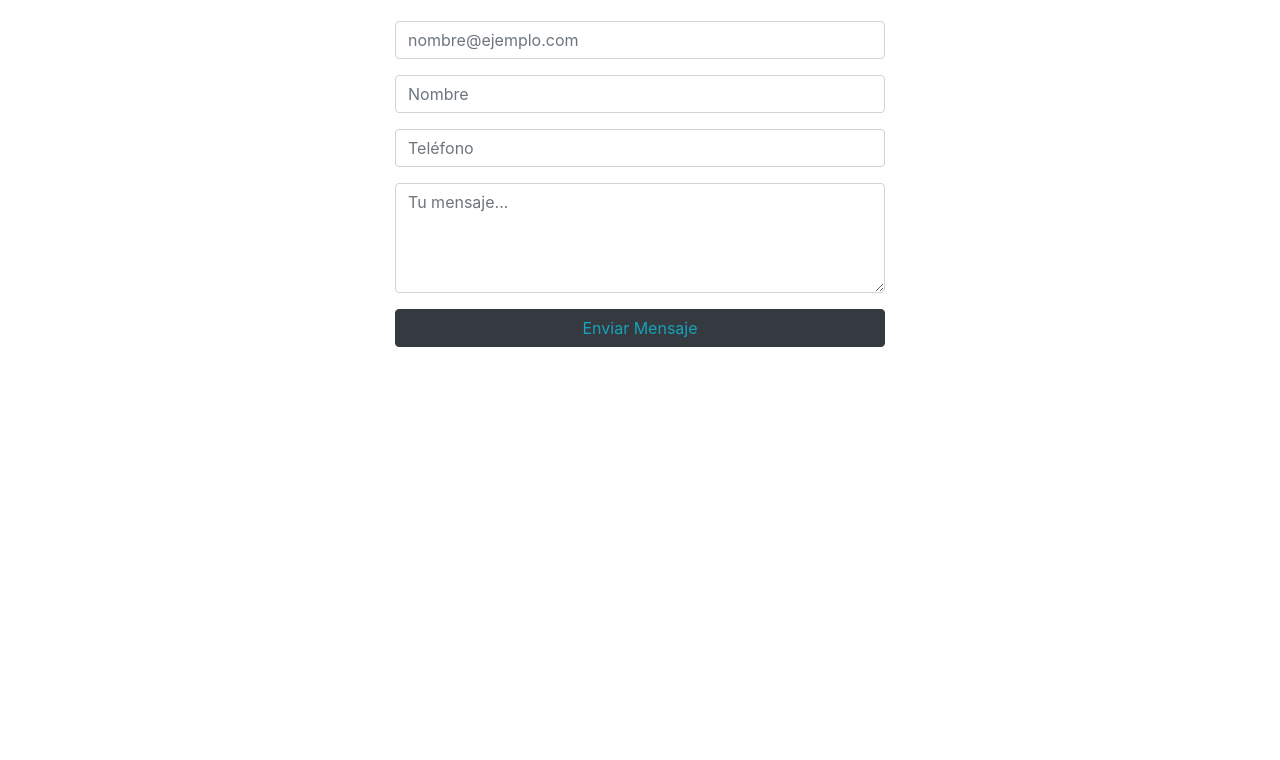
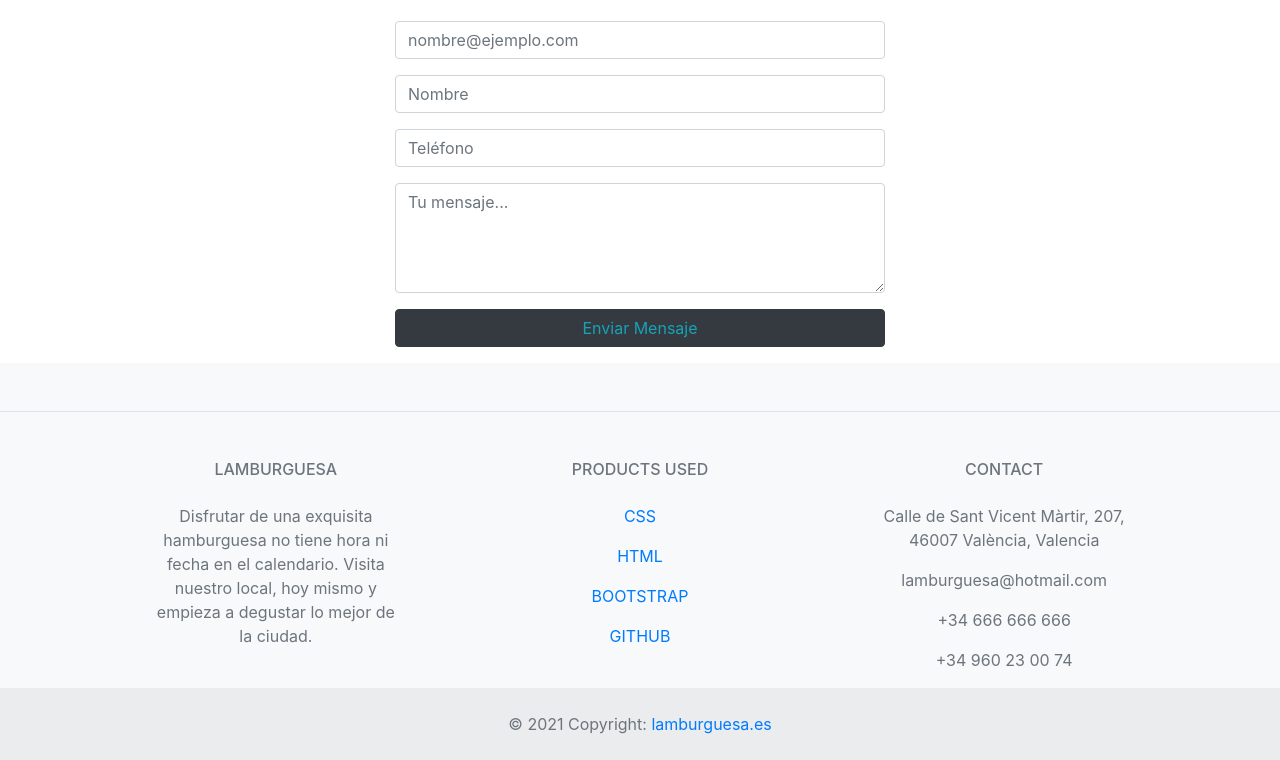
Before and after one commit to XNycX/ProyectoBootstrap, a plain HTML site: page Contact.html in a window 1280 px wide. Shown: the part 226-986 px from the top of the page. Before the commit the page ends 800 px from the top, so only its background shows below. Drawn offline with nearby package versions, Linux system fonts and the light colour scheme.

Commit message:
Footer added to contact

```diff
--- a/Contact.html
+++ b/Contact.html
@@ -61,7 +61,81 @@
 
     </div>
   </section>
-
+<!-- Footer -->
+<footer class="text-center text-lg-start bg-light text-muted">
+    <section class="d-flex justify-content-center justify-content-lg-between p-4 border-bottom">
+        <div class="me-5 d-none d-lg-block">
+        </div>
+        <div>
+        </div>
+        <!-- Right -->
+    </section>
+    <!-- Section: Links  -->
+    <section class="">
+        <div class="container text-center text-md-start mt-5">
+            <!-- Grid row -->
+            <div class="row mt-3">
+                <!-- Grid column -->
+                <div class="col-md-3 col-lg-4 col-xl-3 mx-auto mb-4">
+                    <!-- Content -->
+                    <h6 class="text-uppercase fw-bold mb-4">
+                        <i class="fas fa-gem me-3"></i>LAMBURGUESA
+                    </h6>
+                    <p>
+                        Disfrutar de una exquisita hamburguesa no tiene hora ni fecha en el calendario. Visita
+                        nuestro local, hoy mismo y empieza a degustar lo mejor de la ciudad.
+                    </p>
+                </div>
+                <!-- Grid column -->
+                <div class="col-md-2 col-lg-2 col-xl-2 mx-auto mb-4">
+                    <!-- Links -->
+                    <h6 class="text-uppercase fw-bold mb-4">
+                        Products used
+                    </h6>
+                    <p>
+                        <a href="https://www.w3schools.com/css/" target="_blank" class="text-reset">CSS</a>
+                    </p>
+                    <p>
+                        <a href="https://www.w3schools.com/html/default.asp" target="_blank"
+                            class="text-reset">HTML</a>
+                    </p>
+                    <p>
+                        <a href="https://geekshubsacademy.com/cursos/bootstrap" target="_blank"
+                            class="text-reset">BOOTSTRAP</a>
+                    </p>
+                    <p>
+                        <a href="https://geekshubsacademy.com/cursos/github" target="_blank"
+                            class="text-reset">GITHUB</a>
+                    </p>
+                </div>
+                <!-- Grid column -->
+                <div class="col-md-4 col-lg-3 col-xl-3 mx-auto mb-md-0 mb-4">
+                    <!-- Links -->
+                    <h6 class="text-uppercase fw-bold mb-4">
+                        Contact
+                    </h6>
+                    <p><i class="fas fa-home me-3"></i>Calle de Sant Vicent Màrtir, 207, 46007 València, Valencia
+                    </p>
+                    <p>
+                        <i class="fas fa-envelope me-3"></i>
+                        lamburguesa@hotmail.com
+                    </p>
+                    <p><i class="fas fa-phone me-3"></i> +34 666 666 666</p>
+                    <p><i class="fas fa-print me-3"></i> +34 960 23 00 74</p>
+                </div>
+                <!-- Grid column -->
+            </div>
+            <!-- Grid row -->
+        </div>
+    </section>
+    <!-- Copyright -->
+    <div class="text-center p-4" style="background-color: rgba(0, 0, 0, 0.05);">
+        © 2021 Copyright:
+        <a class="text-reset fw-bold" href="lamburguesa.es">lamburguesa.es</a>
+    </div>
+    <!-- Copyright -->
+</footer>
+<!-- Footer -->
 </body>
 
 </html>
```
Also changed, not shown: index.html (+1 -39 lines).
